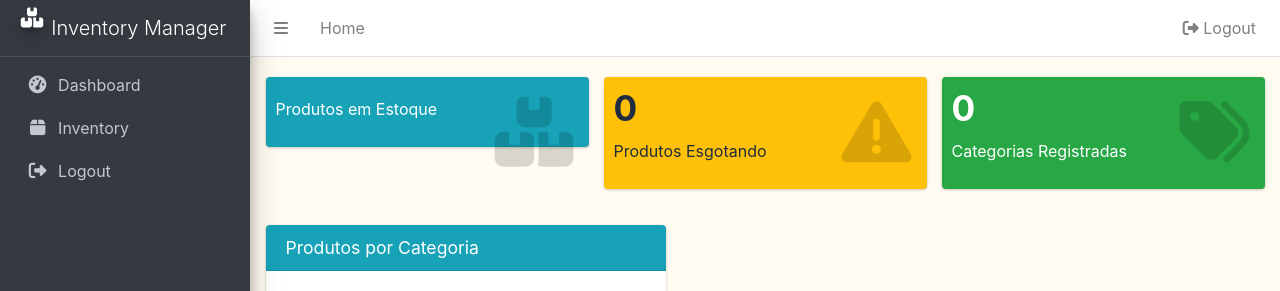
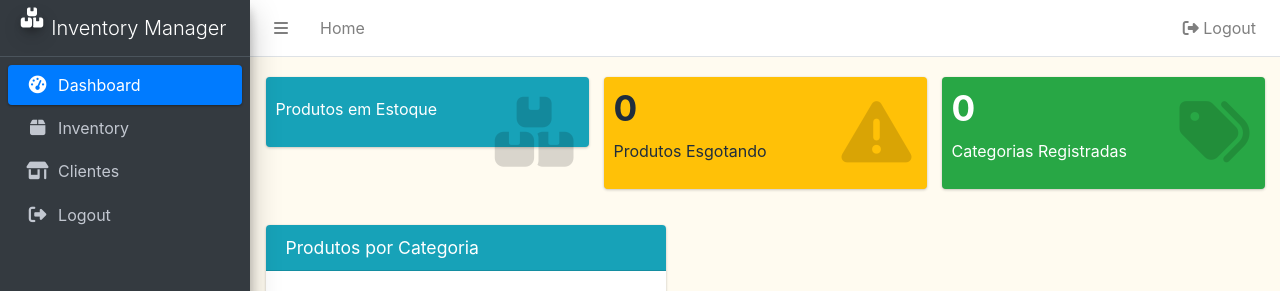
Before and after one commit to wazdmike/fsst_projeto, a PHP site: page /app/dashboard.php in a window 1280 px wide. Shown: the top 291 px of the page. Run offline with PHP 8.4, Linux system fonts and the light colour scheme; the visitor is signed in with stand-in values (Sample User, id 1); data that the repository does not hold is empty; some libraries are stand-ins or nearby versions.

Commit message:
fix(sidebar): highlight active link correctly

```diff
--- a/app/components/sidebar.php
+++ b/app/components/sidebar.php
@@ -6,20 +6,32 @@
     <div class="sidebar">
         <nav class="mt-2">
             <ul class="nav nav-pills nav-sidebar flex-column" role="menu">
-                <li class="nav-item"><a href="./dashboard.php" class="nav-link"><i
-                            class="nav-icon fas fa-tachometer-alt"></i>
+                <li class="nav-item">
+                    <a href="./dashboard.php" class="nav-link <?= $paginaAtual === 'dashboard.php' ? 'active' : '' ?>">
+                        <i class="nav-icon fas fa-tachometer-alt"></i>
                         <p>Dashboard</p>
-                    </a></li>
-                <li class="nav-item"><a href="./inventory.php" class="nav-link"><i class="nav-icon fas fa-box"></i>
+                    </a>
+                </li>
+
+                <li class="nav-item">
+                    <a href="./inventory.php" class="nav-link <?= $paginaAtual === 'inventory.php' ? 'active' : '' ?>">
+                        <i class="nav-icon fas fa-box"></i>
                         <p>Inventory</p>
-                    </a></li>
+                    </a>
+                </li>
+
+                <li class="nav-item">
+                    <a href="./clientes.php" class="nav-link <?= $paginaAtual === 'clientes.php' ? 'active' : '' ?>">
+                        <i class="nav-icon fas fa-shop"></i>
+                        <p>Clientes</p>
+                    </a>
+                </li>
                 <li class="nav-item">
                     <a href="logout.php" class="nav-link">
                         <i class="nav-icon fas fa-sign-out-alt"></i>
                         <p>Logout</p>
                     </a>
                 </li>
-
             </ul>
         </nav>
     </div>
--- a/app/dashboard.php
+++ b/app/dashboard.php
@@ -1,5 +1,6 @@
 <?php require '../conn.php';
 session_start();
+$paginaAtual = basename($_SERVER['PHP_SELF']);
 
 if (!isset($_SESSION['usuario'])) {
     header("Location: ../auth/login.php");
--- a/app/inventory.php
+++ b/app/inventory.php
@@ -1,6 +1,7 @@
 <?php
 session_start();
 require '../conn.php';
+$paginaAtual = basename($_SERVER['PHP_SELF']);
 
 if (!isset($_SESSION['usuario'])) {
     header("Location: login.php");
```
